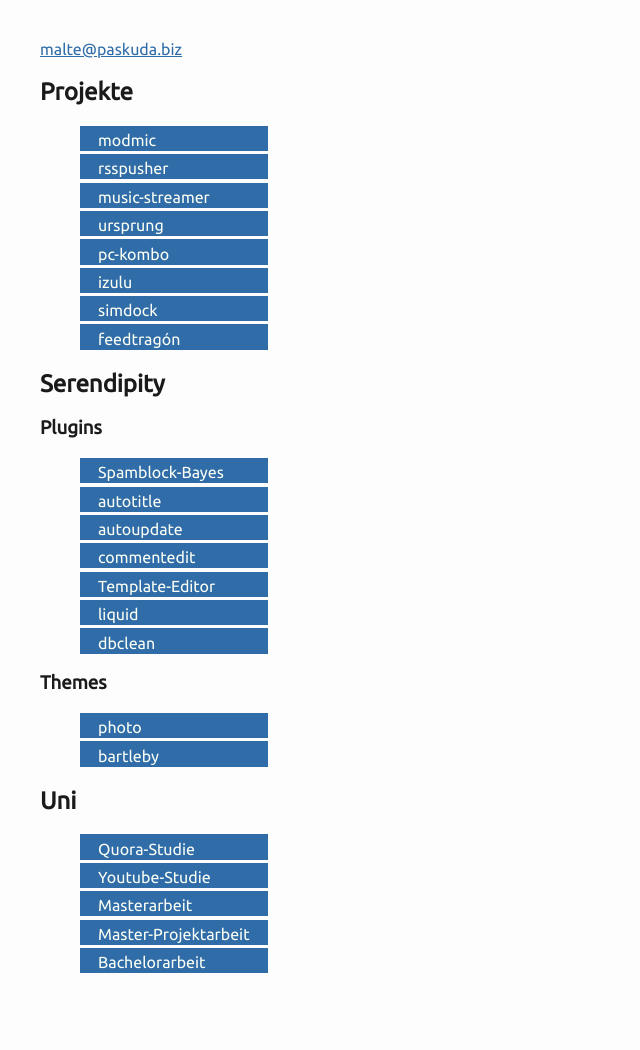
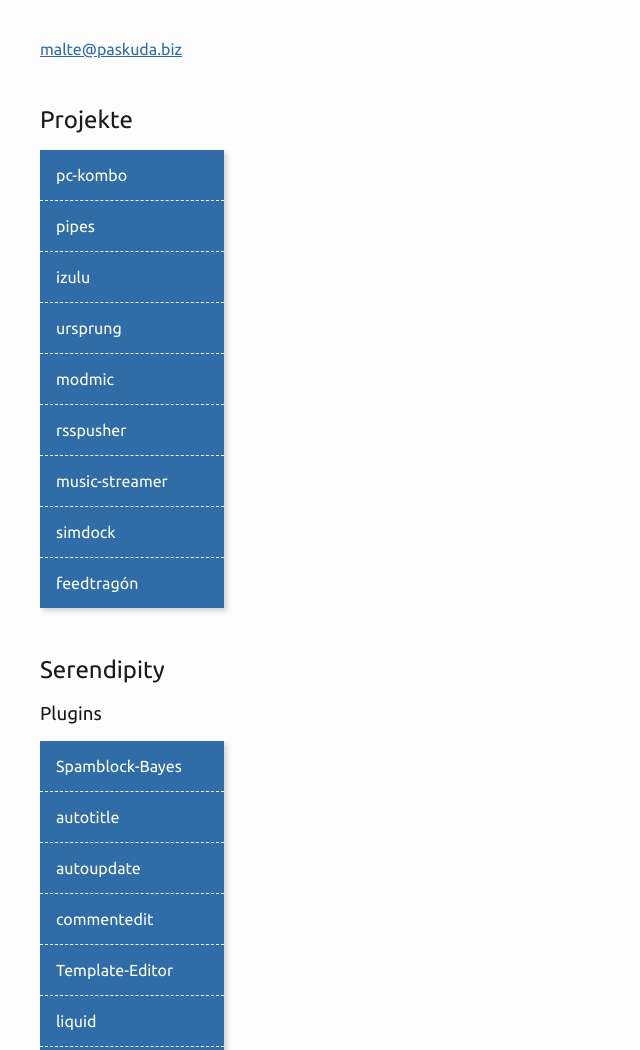
Before and after one commit to onli/paskuda.biz, a plain HTML site: page index.html in a window 1280 px wide. Shown: the top 1050 px of the page, without its empty margins (0-640 px from the left). Before the commit the page ends 1029 px from the top, so only its background shows below. Drawn offline with Linux system fonts and the light colour scheme.

Commit message:
Update pc-kombo, pipes, small design changes

```diff
--- a/index.html
+++ b/index.html
@@ -19,39 +19,40 @@
         <nav>
             <h2>Projekte</h2>
             <ul>
-                <a href="#modmic"><li>modmic</li></a>
-                <a href="#rsspusher"><li>rsspusher</li></a>
-                <a href="#music-streamer"><li>music-streamer</li></a>
-                <a href="#ursprung"><li>ursprung</li></a>
-                <a href="#pc-kombo"><li>pc-kombo</li></a>
-                <a href="#izulu"><li>izulu</li></a>
-                <a href="#simdock"><li>simdock</li></a>
-                <a href="#feedtragon"><li>feedtragón</li></a>
+                <li><a href="#pc-kombo">pc-kombo</a></li>
+                <li><a href="#pipes">pipes</li></a>
+                <li><a href="#izulu">izulu</li></a>
+                <li><a href="#ursprung">ursprung</li></a>
+                <li><a href="#modmic">modmic</li></a>
+                <li><a href="#rsspusher">rsspusher</li></a>
+                <li><a href="#music-streamer">music-streamer</li></a>
+                <li><a href="#simdock">simdock</li></a>
+                <li><a href="#feedtragon">feedtragón</li></a>
             </ul>
 
             <h2>Serendipity</h2>
             <h3>Plugins</h3>
             <ul>
-                <a href="#bayes"><li>Spamblock-Bayes</li></a>
-                <a href="#autotitle"><li>autotitle</li></a>
-                <a href="#autoupdate"><li>autoupdate</li></a>
-                <a href="#commentedit"><li>commentedit</li></a>
-                <a href="#template-editor"><li>Template-Editor</li></a>
-                <a href="#liquid"><li>liquid</li></a>
-                <a href="#dbclean"><li>dbclean</li></a>
+                <li><a href="#bayes">Spamblock-Bayes</a></li>
+                <li><a href="#autotitle">autotitle</a></li>
+                <li><a href="#autoupdate">autoupdate</a></li>
+                <li><a href="#commentedit">commentedit</a></li>
+                <li><a href="#template-editor">Template-Editor</a></li>
+                <li><a href="#liquid">liquid</a></li>
+                <li></li><a href="#dbclean">dbclean</a></li>
             </ul>
             <h3>Themes</h3>
             <ul>
-                <a href="#photo"><li>photo</li></a>
-                <a href="#bartleby"><li>bartleby</li></a>
+                <li><a href="#photo">photo</a></li>
+                <li></li><a href="#bartleby">bartleby</a></li>
             </ul>
             <h2>Uni</h2>
             <ul>
-                <a href="#quora"><li>Quora-Studie</li></a>
-                <a href="#youtube"><li>Youtube-Studie</li></a>
-                <a href="#master"><li>Masterarbeit</li></a>
-                <a href="#projektarbeit"><li>Master-Projektarbeit</li></a>
-                <a href="#bachelor"><li>Bachelorarbeit</li></a>
+                <li><a href="#quora">Quora-Studie</a></li>
+                <li><a href="#youtube">Youtube-Studie</a></li>
+                <li><a href="#master">Masterarbeit</a></li>
+                <li><a href="#projektarbeit">Master-Projektarbeit</a></li>
+                <li></li><a href="#bachelor">Bachelorarbeit</a></li>
             </ul>
             <select>
                 <option value="" selected="selected">Navigation</option>
@@ -88,14 +89,23 @@
 
         <section id="pc-kombo" class="projectdesc">
             <h2>pc-kombo</h2>
-            <p class="summary">Benchmarkbasierender Hardwareempfehler für Prozessor und Grafikkarte</p>
-            <p>Ab und an helfe ich Freunden dabei, ihre neue Computer zusammenzustellen. Mein Vorgehen bei den Kernkomponenten
-            ist dabei immer ähnlich: Benchmarks lesen, Preise vergleichen und zueinander passende Hardware auswählen. <a href="http://www.pc-kombo.de">pc-kombo</a> macht
-            genau das, was ich sonst manuell mache, automatisiert, mit mehr Hardware und deswegen meist besser.</p>
+            <p class="summary">Benchmarkbasier Hardwareempfehler für PC-Hardware</p>
+            <p>Aus einem kleinen Nebenprojekt wurde ein sehr großes: Ein mächtiger Hardwareempfehler samt Meta-Benchmark, Upgrade-Empfehlungen, detaillierten Produktspezifikationen und Preisvergleich.</p>
            <a href="http://www.pc-kombo.de">
-                <noscript><img src="https://lh6.googleusercontent.com/-aOAR87Rx9Lg/UZlNGSuHIpI/AAAAAAAACkI/HGaehknhoOE/s800/pc-kombo-new.png" height="623" width="800" /></noscript>
-                <img data-src="https://lh6.googleusercontent.com/-aOAR87Rx9Lg/UZlNGSuHIpI/AAAAAAAACkI/HGaehknhoOE/s800/pc-kombo-new.png" height="623" width="800" />
+                <noscript><img src="files/pckombo052018_tiny.png" width="800" /></noscript>
+                <img data-src="files/pckombo052018_tiny.png" width="800" />
             </a>
+            <strong>Projektseite:</strong> <a href="https://www.pc-kombo.com">pc-kombo.com</a>
+        </section>
+        <section id="pipes" class="projectdesc">
+            <h2>pipes</h2>
+            <p class="summary">Visueller Editor für Feeds</p>
+            <p>Yahoo! Pipes war ein mächtiges Werkzeug zum Arbeiten mit in Feeds verpackten Daten. Pipes greift viele der Ideen der abgeschalteten Seite auf, und ermöglicht so insbesondere das Filtern und Kombinieren von RSS-Feeds.</p>
+           <a href="http://www.pc-kombo.de">
+                <noscript><img src="https://www.pipes.digital/pipe-example2.png" width="800" /></noscript>
+                <img data-src="https://www.pipes.digital/pipe-example2.png" width="800" />
+            </a>
+            <strong>Projektseite:</strong> <a href="https://pipes.digital">pipes.digital</a>
         </section>
         <section id="izulu" class="projectdesc">
             <h2>izulu</h2>
@@ -132,7 +142,7 @@
             <p class="summary">RSS-Polling-Infrastruktur</p>
             <p>Ein Webdienst, dem Feedadressen und eine Callback-URL gegeben werden, und der die Callback-URL bei Updates der Feeds benachrichtigt.
             Nutzt Pubsubhubbub und rssCloud, wenn die Feeds das unterstützen.</p>
-            <strong>Projektseite:</strong> <a href="http://rsspusher.eu01.aws.af.cm/">rsspusher</a>
+            <strong>Projektseite:</strong> <a href="https://github.com/onli/rsspusher">rsspusher</a>
         </section>
         <section id="ursprung" class="projectdesc">
             <h2>ursprung</h2>
--- a/style.css
+++ b/style.css
@@ -3,6 +3,10 @@
     background-color: #fdfdfd;
     color: #1A1A1A;
     font-family: 'Ubuntu', sans-serif;
+}
+
+h2, h2, h3 {
+    font-weight: 400;
 }
 
 .projectdesc {
@@ -17,12 +21,25 @@
     margin-right: 2em;
 }
 
-ul {
+nav ul {
     list-style-type: none;
+    padding: 0;
+    background: #2F6CA8;
+    box-shadow: 3px 3px 5px #d1d1d1;
 }
 
 nav {
     display: block;
+}
+
+nav h2 {
+    margin-top: 2em;
+    margin-bottom: 0.5em;
+}
+
+nav h3 {
+    margin-top: 1em;
+    margin-bottom: 0.5em;
 }
 
 a {
@@ -33,16 +50,6 @@
     color: #575191;
 }
 
-nav ul li {
-    background-color: #2F6CA8;
-    margin-bottom: 0.2em;
-    text-align: left;
-    padding-left: 1em;
-    padding-right: 1em;
-    padding-top: 0.2em;
-    border: 2px solid  #2F6CA8;
-}
-
 nav ul li:hover {
     background-color: #2D6196;
     border-color: #2D6196;
@@ -51,6 +58,13 @@
 nav ul a {
     text-decoration: none;
     color: #FCFFF5;
+    display: block;
+    padding: 1em;
+    border-bottom: 1px dashed #fdfdfd;
+}
+
+nav ul li:last-child a {
+    border-bottom: none;
 }
 
 nav ul a:active {
```
Also changed, not shown: files/pckombo052018.png (added), files/pckombo052018_tiny.png (added).
